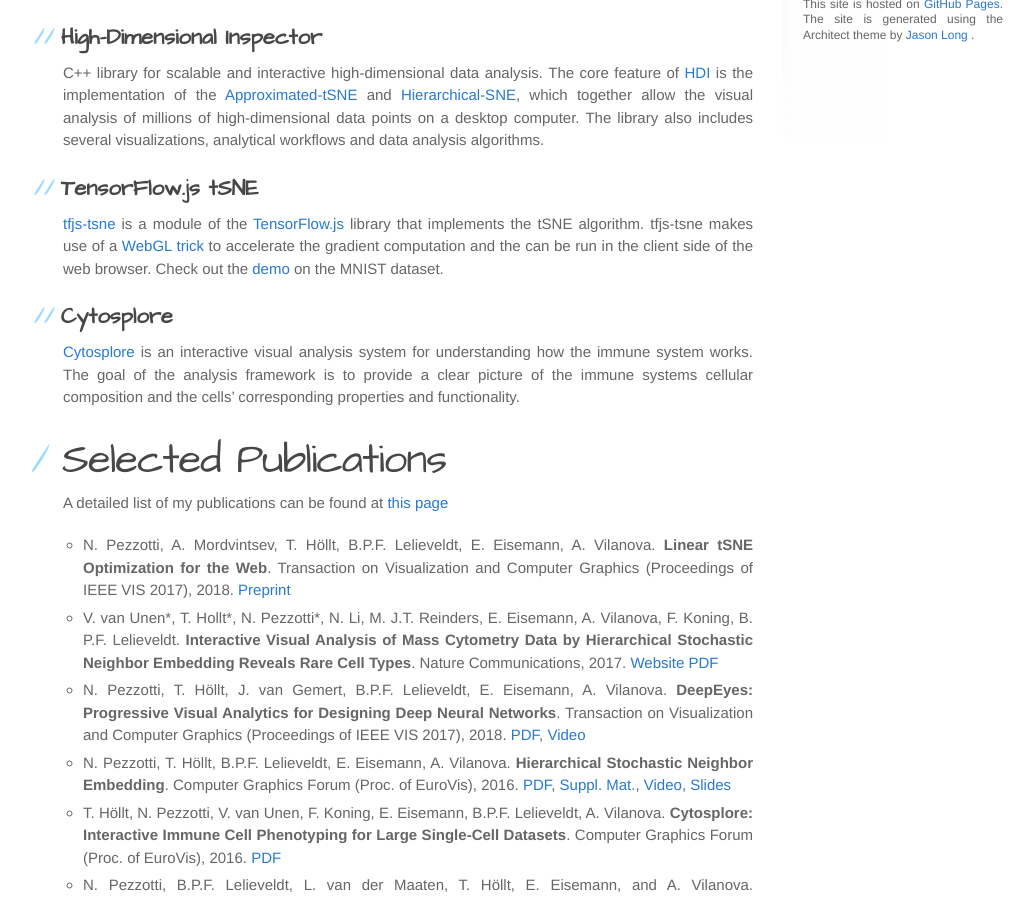
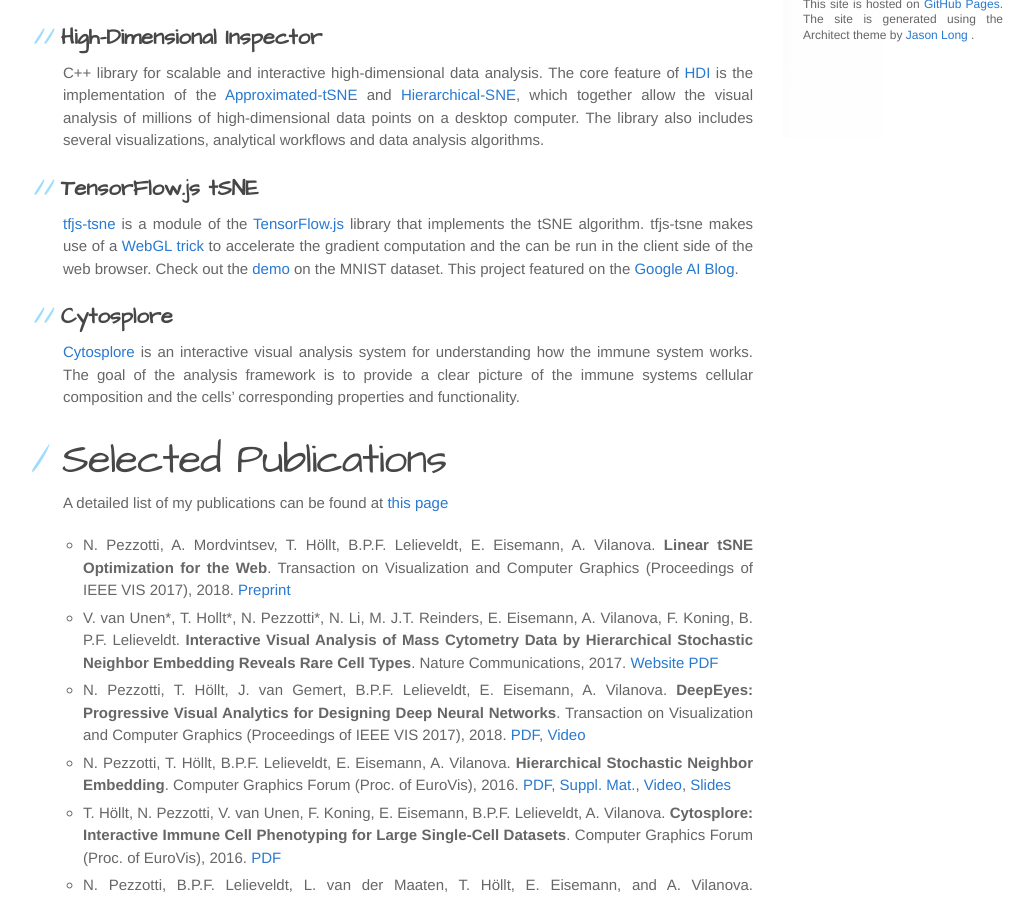
Before and after one commit to Nicola17/Nicola17.github.io, a Jekyll site: the page built from index.md, in a window 1280 px wide and 900 px high, scrolled down 632 px. Shown: the whole window, without its empty margins (107-1141 px from the left). Built offline with Jekyll 4.4.1, drawn with Linux system fonts in a browser that asks for light colours.

Commit message:
Add Google AI blog post

```diff
--- a/index.md
+++ b/index.md
@@ -30,7 +30,7 @@
 [Comment]: <>(![TensorFlow.js Logo](/images/tfjs_logo.png))
 
 [tfjs-tsne](https://github.com/tensorflow/tfjs-tsne) is a module of the [TensorFlow.js](https://js.tensorflow.org/) library that implements the tSNE algorithm.
-tfjs-tsne makes use of a [WebGL trick](https://arxiv.org/abs/1805.10817) to accelerate the gradient computation and the can be run in the client side of the web browser. Check out the [demo](https://nicola17.github.io/tfjs-tsne-demo/) on the MNIST dataset.
+tfjs-tsne makes use of a [WebGL trick](https://arxiv.org/abs/1805.10817) to accelerate the gradient computation and the can be run in the client side of the web browser. Check out the [demo](https://nicola17.github.io/tfjs-tsne-demo/) on the MNIST dataset. This project featured on the [Google AI Blog](https://ai.googleblog.com/2018/06/realtime-tsne-visualizations-with.html).
 
 Cytosplore
 ----
```
Also changed, not shown: 1 other file.
